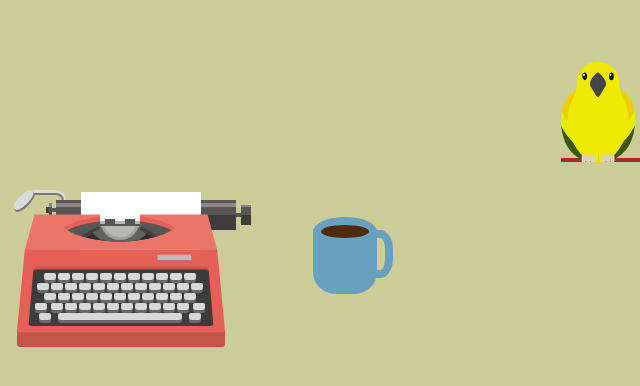
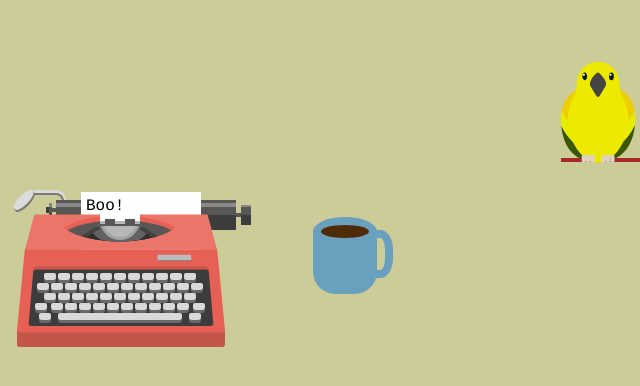
Before and after one commit to multipotentialite-aj/Steve-Bday-Card, a plain HTML site: page index.html in a window 1280 px wide. Shown: the top 386 px of the page, 519-1159 px from the left. Drawn offline with Linux system fonts and the light colour scheme.

Commit message:
Added boo

```diff
--- a/index.html
+++ b/index.html
@@ -21,7 +21,7 @@
           <div id="platen-knob-left"></div>
         </div>
         <div id="paper">
-          <div id="note"><br>Happy <br>Birthday,<br>Steve!<br><br><br><br></div>
+          <div id="note">Boo!<br>Happy <br>Birthday,<br>Steve!<br><br><br><br></div>
         </div>
         <div id="body">
           <div id="top"></div>
```
